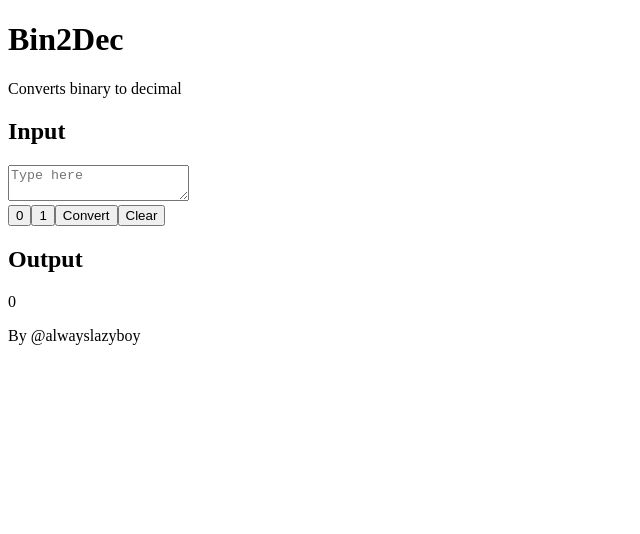
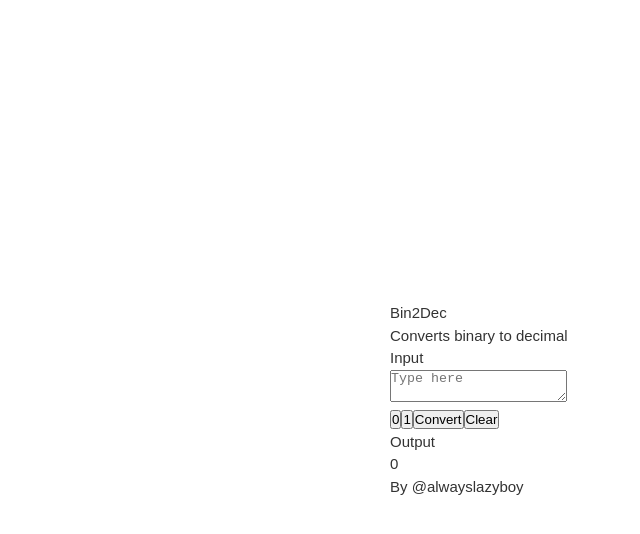
Before and after one commit to alwayslazyboy/bin2dec, a React (Vite) app: page / in a window 1280 px wide. Shown: the top 534 px of the page, without its empty margins (0-640 px from the left). Built offline with nearby package versions, Linux system fonts and the light colour scheme.

Commit message:
Initial styles

```diff
--- a/package.json
+++ b/package.json
@@ -15,6 +15,7 @@
     "@babel/plugin-transform-runtime": "^7.14.5",
     "@babel/preset-env": "^7.14.7",
     "@babel/preset-react": "^7.14.5",
+    "@parcel/transformer-sass": "2.0.0-nightly.748",
     "jest": "^27.0.6",
     "parcel": "^2.0.0-beta.3.1",
     "sass": "^1.35.1"
--- /dev/null
+++ b/src/UI/Alert/alert.sass
@@ -0,0 +1,13 @@
+@use '../../sass/utilities' as *
+
+.alert
+    display: block
+    padding: 0.75rem
+    border: 0 solid transparent
+    border-width: 0 0 2px 2px
+    &.is-info
+        border-color: $info
+        color: $info
+    &.is-danger
+        border-color: $danger
+        color: $danger
--- /dev/null
+++ b/src/app.sass
@@ -0,0 +1,6 @@
+@use './sass/utilities' as *
+
+#app
+    flex: 1
+    margin: auto
+    max-width: 500px
--- /dev/null
+++ b/src/components/Bin2Dec/bin2dec.sass
@@ -0,0 +1 @@
+@use '../../sass/utilities' as *
--- a/src/index.js
+++ b/src/index.js
@@ -1,5 +1,6 @@
 import React from 'react';
 import ReactDOM from 'react-dom';
 import App from './App';
+import './index.sass'
 
 ReactDOM.render(<App />, window.app);
--- /dev/null
+++ b/src/sass/base/general.sass
@@ -0,0 +1,23 @@
+@use '../utilities' as *
+
+$base-font-size: 15px
+$base-font-family: $family-sans-serif
+$base-color: $black
+
+$body-background-color: $white
+$body-font-weight: $weight-normal
+$body-line-height: 1.5
+
+html
+    color: $base-color
+    font-family: $base-font-family
+    font-size: $base-font-size
+    overflow-x: hidden
+    overflow-y: scroll
+
+body
+    background-color: $body-background-color
+    display: flex
+    font-weight: $body-font-weight
+    line-height: $body-line-height
+    min-height: 100vh
--- /dev/null
+++ b/src/sass/base/reset.sass
@@ -0,0 +1,30 @@
+html,
+body,
+button,
+textarea,
+h1,
+h2,
+h3,
+h4,
+h5,
+h6,
+p
+    margin: 0
+    padding: 0
+
+h1,
+h2,
+h3,
+h4,
+h5,
+h6
+    font-size: 100%
+    font-weight: normal
+
+html
+    box-sizing: border-box
+
+*,
+*::before,
+*::after
+    box-sizing: inherit
--- /dev/null
+++ b/src/sass/utilities/index.sass
@@ -0,0 +1,2 @@
+@forward './variables'
+@forward './mixins'
--- /dev/null
+++ b/src/sass/utilities/mixins.sass
@@ -0,0 +1,5 @@
+@use './variables' as *
+
+=size($w, $h: $w)
+    height: $h
+    width: $w
--- /dev/null
+++ b/src/sass/utilities/variables.sass
@@ -0,0 +1,13 @@
+// Colors
+
+$white: #fff
+$black: #333
+
+$info: blue
+$danger: red
+
+// Typography
+
+$family-sans-serif: "Arial", sans-serif
+
+$weight-normal: 400
```
Also changed, not shown: src/index.sass (added, +7 -0 lines), 1 other file (tests, documents, lock files or other folders).
